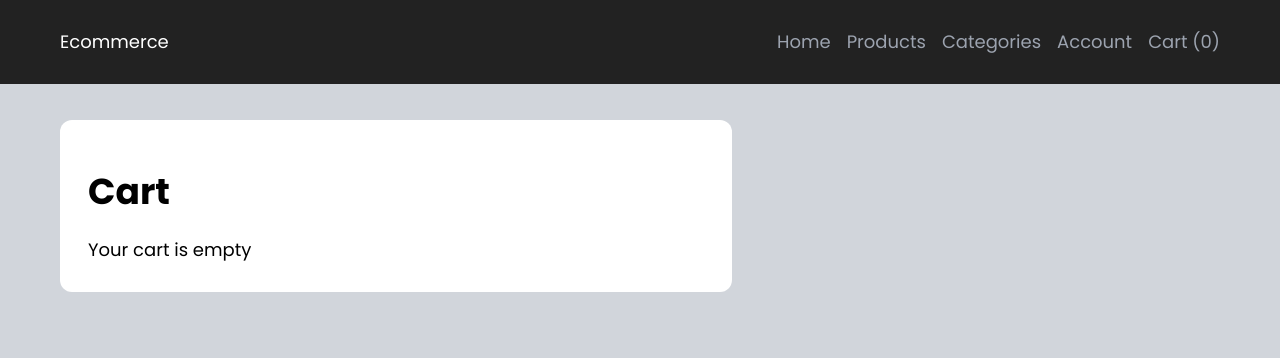
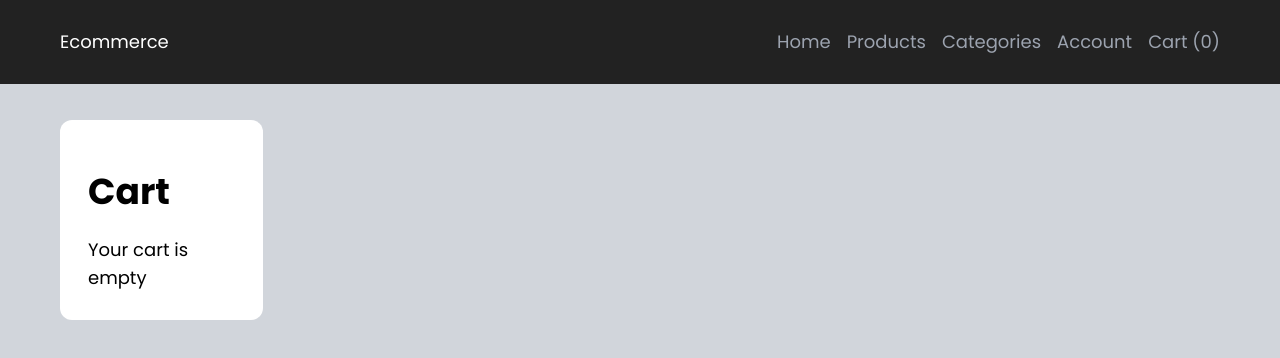
Before and after one commit to wdendugu/e-commerce-front, a Next.js app: page /cart in a window 1280 px wide. Shown: the top 358 px of the page. Built offline with nearby package versions, Linux system fonts and the light colour scheme.

Commit message:
Layout component added

```diff
--- /dev/null
+++ b/components/Layout.js
@@ -0,0 +1,14 @@
+import Header from "./Header"
+
+
+export default function Layout ({children,addclass}) {
+    console.log(addclass)
+    return (
+        <>
+        <Header />
+        <div className={`centered-box ${addclass}`}>
+            {children}
+        </div>
+        </>
+    )
+}
--- a/components/NewProducts.js
+++ b/components/NewProducts.js
@@ -5,7 +5,7 @@ export default function NewProducts ({products}) {
     return (
         <div className="centered-box">
             <h2>New arrivals</h2>
-            <div className="grid grid-cols-5 gap-9">
+            <div className="product-grid">
                 {products?.length && products.map(product => (
                     <ProductBox product={product} key={product._id}/>
                 ))}
--- a/pages/cart.js
+++ b/pages/cart.js
@@ -1,8 +1,8 @@
 import { useContext, useEffect, useState } from "react"
 import { CartContext } from "@/components/CartContext"
-import Header from "@/components/Header"
 import axios from "axios"
 import ProductItemCart from "@/components/ProductItemCart"
+import Layout from "@/components/Layout"
 
 export default function CartPage () {
 
@@ -39,9 +39,7 @@ export default function CartPage () {
     }
 
     return (
-        <>
-        <Header/>
-        <div className="product-grid grid-12-8 centered-box">
+        <Layout addclass={"product-grid grid-12-8 "}>
             <div className="bg-white rounded-xl p-7">
                 <h2 className="font-bold">Cart</h2>
                 {!cartProducts?.length && (<div>Your cart is empty</div>)}
@@ -126,7 +124,6 @@ export default function CartPage () {
                     <button className="btn-payment" onClick={goToPayment}>Continue to payment</button>
                 </div>
             )}
-        </div>
-        </>
+    </Layout>
     )
 }
--- a/pages/categories.js
+++ b/pages/categories.js
@@ -1,16 +1,14 @@
-import Header from "@/components/Header";
 import { mongooseConnect } from "@/lib/mongoose";
 import { Category } from "@/models/Category";
 import { Product } from "@/models/Product";
 import ProductBox from "@/components/ProductBox";
 import Link from "next/link";
+import Layout from "@/components/Layout";
 
 export default function CategoriesPage ({mainCategories,categoriesProducts,allCategories}) {
 
     return (
-        <>
-        <Header />
-        <div className="centered-box">
+        <Layout>
             <h2 className="font-bold">All Categories</h2>
             {mainCategories.map(cat => (
                 <div key={cat._id}>
@@ -18,7 +16,7 @@ export default function CategoriesPage ({mainCategories,categoriesProducts,allCa
                         <h2>{cat.name}</h2>
                         <Link href={"/category/"+cat._id}>Show all</Link>
                     </div>
-                    <div className="grid grid-cols-4 gap-5">
+                    <div className="category-grid">
                         {categoriesProducts[cat._id]?.map(p => (
                             <ProductBox product={p} key={p._id}/>
                         ))}
@@ -26,8 +24,7 @@ export default function CategoriesPage ({mainCategories,categoriesProducts,allCa
                     </div>
                 </div>
             ))}
-        </div>
-        </>
+        </Layout>
     )
 }
 
--- a/pages/category/[id].js
+++ b/pages/category/[id].js
@@ -1,8 +1,8 @@
-import Header from "@/components/Header";
 import ProductBox from "@/components/ProductBox";
 import { Category } from "@/models/Category";
 import { Product } from "@/models/Product";
 import { useState } from "react";
+import Layout from "@/components/Layout";
 
 export default function CategoryPage ({category,products}) {
     const [filtersValues, setFilterValues] = useState(category.properties.map(p => ({name:p.name,value:"all"})))
@@ -17,9 +17,7 @@ export default function CategoryPage ({category,products}) {
         })
     }
     return (
-        <>
-            <Header />
-            <div className="centered-box">
+        <Layout>
             <div className="flex justify-between place-items-center">
                 <h2 className="font-bold">{category.name}</h2>
                 <div>
@@ -38,13 +36,12 @@ export default function CategoryPage ({category,products}) {
                     ))}
                 </div>
             </div>
-                <div className="grid grid-cols-4 gap-5">
+            <div className="category-grid">
                 {products.map(p =>
                     <ProductBox product={p} key={p._id} />
                 )}
             </div>
-            </div>
-        </>
+        </Layout>
     )
 }
 
--- a/pages/product/[id].js
+++ b/pages/product/[id].js
@@ -1,4 +1,4 @@
-import Header from "@/components/Header";
+import Layout from "@/components/Layout";
 import { Product } from "@/models/Product";
 import { mongooseConnect } from "@/lib/mongoose";
 import ImageBar from "@/components/ImageBar";
@@ -16,13 +16,10 @@ export default function ProductPage ({product}) {
     }
 
     return  (
-        <>
-            <Header />
-            <div className="centered-box mt-6">
+        <Layout>
             <div className="grid-12-8 product-grid">
                 <div className="flex items-center justify-center bg-white rounded-lg">
                     <ImageBar images={product.images}/>
-
                 </div>
                 <div>
                     <h1>{product.title}</h1>
@@ -33,8 +30,7 @@ export default function ProductPage ({product}) {
                     </div>
                 </div>
             </div>
-            </div>
-        </>
+        </Layout>
     )
 }
 
--- a/pages/products.js
+++ b/pages/products.js
@@ -1,21 +1,18 @@
-import Header from "@/components/Header";
+import Layout from "@/components/Layout";
 import { mongooseConnect } from "@/lib/mongoose";
 import { Product } from "@/models/Product";
 import ProductBox from "@/components/ProductBox";
 
 export default function AllProductsPage ({products}) {
     return (
-        <>
-            <Header/>
-            <div className="centered-box">
-                <h2 className="font-bold">All Products</h2>
-                <div className="grid grid-cols-5 gap-9">
-                {products?.length && products.map(product => (
-                    <ProductBox product={product} key={product._id}/>
-                ))}
+        <Layout >
+            <h2 className="font-bold">All Products</h2>
+            <div className="product-grid">
+            {products?.length && products.map(product => (
+                <ProductBox product={product} key={product._id}/>
+            ))}
             </div>
-            </div>
-        </>
+        </Layout>
 
     )
 }
--- a/styles/globals.css
+++ b/styles/globals.css
@@ -81,6 +81,23 @@ nav a {
   items-center
 }
 
+.product-grid {
+  @apply
+  grid
+  sm:grid-cols-2
+  md:grid-cols-4
+  xl:grid-cols-5
+  gap-9
+}
+
+.category-grid {
+  @apply
+  grid
+  sm:grid-cols-2
+  md:grid-cols-4
+  gap-5
+}
+
 /* Button Classes*/
 
 .btn {
```
Lines whose indentation alone changed are shown as unchanged.
